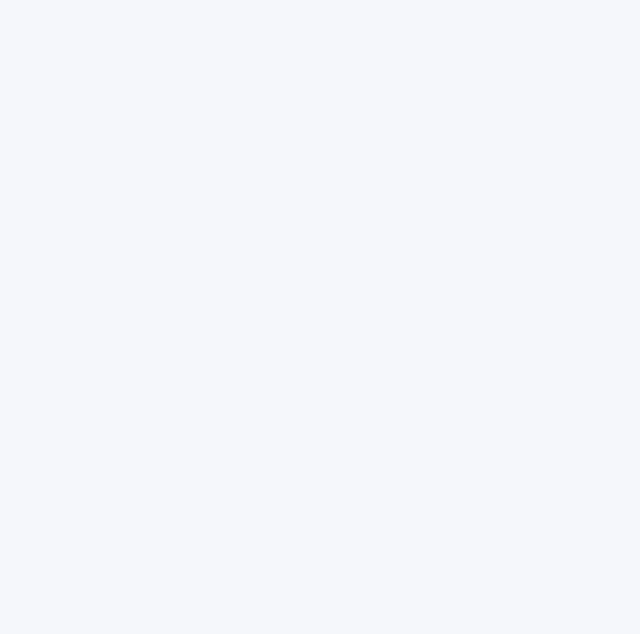
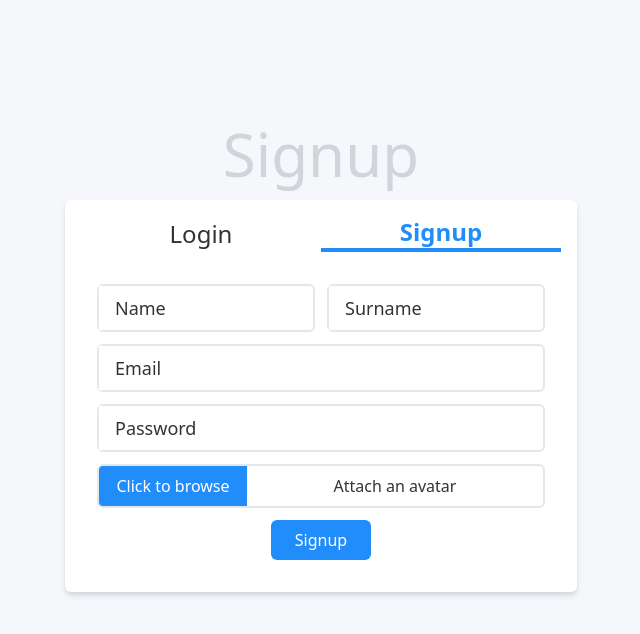
Before and after one commit to hubgan/social-app, a React (Create React App) app: page /signup in a window 1280 px wide. Before the commit this address had no page. Shown: the top 634 px of the page, without its empty margins (319-959 px from the left). Built offline with nearby package versions, Linux system fonts and the light colour scheme.

Commit message:
Create login and signup page

```diff
--- a/src/App.js
+++ b/src/App.js
@@ -12,6 +12,8 @@ import Friends from './pages/profile/Friends'
 import Photos from './pages/profile/Photos'
 import Saved from './pages/Saved';
 import Notifications from './pages/Notifications';
+import Signup from './pages/Signup';
+import Login from './pages/Login';
 
 export default function App() {
   return (
@@ -25,6 +27,8 @@ export default function App() {
       </Route>
       <Route path='/saved' element={<Saved />} />
       <Route path='/notifications' element={<Notifications />} />
+      <Route path='/signup' element={<Signup />} />
+      <Route path='/login' element={<Login />} />
     </Routes>
   )
 }
--- a/src/components/Layout.js
+++ b/src/components/Layout.js
@@ -3,13 +3,23 @@ import React from 'react'
 // components
 import NavigationCard from './NavigationCard';
 
-export default function Layout({ children }) {
+export default function Layout({ children, hideNavigation }) {
+    let mainColumnClasses;
+    if (hideNavigation) {
+        mainColumnClasses = "w-full";
+    }
+    else {
+        mainColumnClasses = "md:w-3/4 md:mx-0 mx-4";
+    }
+
     return (
         <div className='md:flex gap-6 mt-4 max-w-4xl mx-auto mb-24 md:mb-0'>
-            <div className='fixed z-50 w-full bottom-0 -mb-5 md:static md:w-1/4 md:mb-0'>
-                <NavigationCard />
-            </div>
-            <div className='md:w-3/4 md:mx-0 mx-4'>
+            {!hideNavigation && (
+                <div className='fixed z-50 w-full bottom-0 -mb-5 md:static md:w-1/4 md:mb-0'>
+                    <NavigationCard />
+                </div>
+            )}
+            <div className={mainColumnClasses}>
                 {children}
             </div>
         </div>
--- a/src/index.css
+++ b/src/index.css
@@ -6,3 +6,17 @@ body {
   background-color: #f5f7fb;
   color: #333;
 }
+
+input:focus-within~label,
+input:not(:placeholder-shown)~label {
+  @apply transform scale-75 -translate-y-6;
+}
+
+input:focus-within~label {
+  @apply text-blue-500;
+}
+
+.form-input input:focus-within~label,
+.form-input input:not(:placeholder-shown)~label {
+  @apply transform scale-75 -translate-y-4 z-0 ml-3 px-1 py-0;
+}
--- /dev/null
+++ b/src/pages/Login.js
@@ -0,0 +1,58 @@
+import React from 'react'
+import { Link, useLocation } from 'react-router-dom';
+
+// components
+import Layout from '../components/Layout';
+import Card from '../components/Card';
+
+export default function Login() {
+    const { pathname } = useLocation();
+
+    const nonActiveClasses = 'w-1/2';
+    const activeClasses = 'w-1/2 border-socialBlue border-b-4 text-socialBlue font-bold'
+
+    const handleSubmit = (e) => {
+        e.preventDefault();
+    }
+
+    return (
+        <Layout hideNavigation={true}>
+            <div className="h-screen flex items-center">
+                <div className="max-w-xs md:max-w-lg mx-auto grow -mt-24">
+                    <h1 className="text-6xl mb-4 text-gray-300 text-center">Login</h1>
+                    <Card noPadding={true}>
+                        <div className='p-4'>
+                            <div className='flex items-center text-center text-2xl mb-4'>
+                                <div className={pathname === '/login' ? activeClasses : nonActiveClasses}>
+                                    <Link to={'/login'} className='block w-full'>
+                                        Login
+                                    </Link>
+                                </div>
+                                <div className={pathname === '/signup' ? activeClasses : nonActiveClasses}>
+                                    <Link to={'/signup'} className='block w-full'>
+                                        Signup
+                                    </Link>
+                                </div>
+                            </div>
+                            <form onSubmit={handleSubmit} className='grid grid-cols-1 gap-3'>
+                                <div className="col-span-1 form-input relative z-10 border-2 focus-within:border-socialBlue rounded-md">
+                                    <input type="email" name="email" placeholder=" " className="block px-4 py-2 w-full text-lg appearance-none focus:outline-none bg-transparent rounded-md" />
+                                    <label htmlFor="email" className="absolute top-0 left-0 text-lg bg-white px-4 py-2 -z-1 duration-300 origin-0">Email</label>
+                                </div>
+                                <div className="col-span-1 form-input relative z-10 border-2 focus-within:border-socialBlue rounded-md">
+                                    <input type="password" name="password" placeholder=" " className="block px-4 py-2 w-full text-lg appearance-none focus:outline-none bg-transparent rounded-md" />
+                                    <label htmlFor="password" className="absolute top-0 left-0 text-lg bg-white px-4 py-2 -z-1 duration-300 origin-0">Password</label>
+                                </div>
+                                <div className='col-span-1 flex items-center justify-center'>
+                                    <button className='bg-socialBlue text-white px-6 py-2 rounded-md hover:cursor-pointer hover:bg-blue-500'>
+                                        Signup
+                                    </button>
+                                </div>
+                            </form>
+                        </div>
+                    </Card>
+                </div>
+            </div>
+        </Layout>
+    );
+}
--- a/src/pages/Notifications.js
+++ b/src/pages/Notifications.js
@@ -1,10 +1,10 @@
 import React from 'react'
+import { Link } from 'react-router-dom';
 
 // components
 import Layout from '../components/Layout'
 import Card from '../components/Card';
 import Avatar from '../components/Avatar'
-import { Link } from 'react-router-dom';
 
 export default function Notifications() {
     return (
--- /dev/null
+++ b/src/pages/Signup.js
@@ -0,0 +1,80 @@
+import React, { useRef } from 'react'
+import { Link, useLocation } from 'react-router-dom';
+
+// components
+import Layout from '../components/Layout';
+import Card from '../components/Card';
+
+export default function Signup() {
+    const { pathname } = useLocation();
+    const ref = useRef(null);
+
+    const nonActiveClasses = 'w-1/2';
+    const activeClasses = 'w-1/2 border-socialBlue border-b-4 text-socialBlue font-bold'
+
+    const handleFileInputClick = () => {
+        ref.current.click();
+    }
+
+    const handleSubmit = (e) => {
+        e.preventDefault();
+    }
+
+    return (
+        <Layout hideNavigation={true}>
+            <div className="h-screen flex items-center">
+                <div className="max-w-xs md:max-w-lg mx-auto grow -mt-24">
+                    <h1 className="text-6xl mb-4 text-gray-300 text-center">Signup</h1>
+                    <Card noPadding={true}>
+                        <div className='p-4'>
+                            <div className='flex items-center text-center text-2xl mb-4'>
+                                <div className={pathname === '/login' ? activeClasses : nonActiveClasses}>
+                                    <Link to={'/login'} className='block w-full'>
+                                        Login
+                                    </Link>
+                                </div>
+                                <div className={pathname === '/signup' ? activeClasses : nonActiveClasses}>
+                                    <Link to={'/signup'} className='block w-full'>
+                                        Signup
+                                    </Link>
+                                </div>
+                            </div>
+                            <form onSubmit={handleSubmit} className='grid grid-cols-2 gap-3 p-4'>
+                                <div className="col-span-1 form-input relative z-10 border-2 focus-within:border-socialBlue rounded-md">
+                                    <input type="text" name="name" placeholder=" " className="block px-4 py-2 w-full text-lg appearance-none focus:outline-none bg-transparent rounded-md" />
+                                    <label htmlFor="name" className="absolute top-0 left-0 text-lg bg-white px-4 py-2 -z-1 duration-300 origin-0">Name</label>
+                                </div>
+                                <div className="col-span-1 form-input relative z-10 border-2 focus-within:border-socialBlue rounded-md">
+                                    <input type="text" name="surname" placeholder=" " className="block px-4 py-2 w-full text-lg appearance-none focus:outline-none bg-transparent rounded-md" />
+                                    <label htmlFor="surname" className="absolute top-0 left-0 text-lg bg-white px-4 py-2 -z-1 duration-300 origin-0">Surname</label>
+                                </div>
+                                <div className="col-span-2 form-input relative z-10 border-2 focus-within:border-socialBlue rounded-md">
+                                    <input type="email" name="email" placeholder=" " className="block px-4 py-2 w-full text-lg appearance-none focus:outline-none bg-transparent rounded-md" />
+                                    <label htmlFor="email" className="absolute top-0 left-0 text-lg bg-white px-4 py-2 -z-1 duration-300 origin-0">Email</label>
+                                </div>
+                                <div className="col-span-2 form-input relative z-10 border-2 focus-within:border-socialBlue rounded-md">
+                                    <input type="password" name="password" placeholder=" " className="block px-4 py-2 w-full text-lg appearance-none focus:outline-none bg-transparent rounded-md" />
+                                    <label htmlFor="password" className="absolute top-0 left-0 text-lg bg-white px-4 py-2 -z-1 duration-300 origin-0">Password</label>
+                                </div>
+                                <div className='col-span-2 border-2 rounded-md overflow-hidden'>
+                                    <div onClick={handleFileInputClick} className='w-full flex items-center text-center hover:cursor-pointer'>
+                                        <div className='w-2/6 p-2 bg-socialBlue text-white'>
+                                            Click to browse
+                                        </div>
+                                        <div className='w-4/6 p-2'>Attach an avatar</div>
+                                    </div>
+                                    <input ref={ref} type="file" id="multi-upload-input" className="hidden" multiple />
+                                </div>
+                                <div className='col-span-2 flex items-center justify-center'>
+                                    <button className='bg-socialBlue text-white px-6 py-2 rounded-md hover:cursor-pointer hover:bg-blue-500'>
+                                        Signup
+                                    </button>
+                                </div>
+                            </form>
+                        </div>
+                    </Card>
+                </div>
+            </div>
+        </Layout>
+    );
+}
--- a/tailwind.config.js
+++ b/tailwind.config.js
@@ -8,8 +8,17 @@ module.exports = {
       colors: {
         socialBg: '#f5f7fb',
         socialBlue: '#218dfa',
+      },
+      transformOrigin: {
+        "0": "0%",
+      },
+      zIndex: {
+        "-1": -1
       }
     },
   },
+  variants: {
+    borderColor: ['responsive', 'hover', 'focus', 'focus-within'],
+  },
   plugins: [],
 }
```
